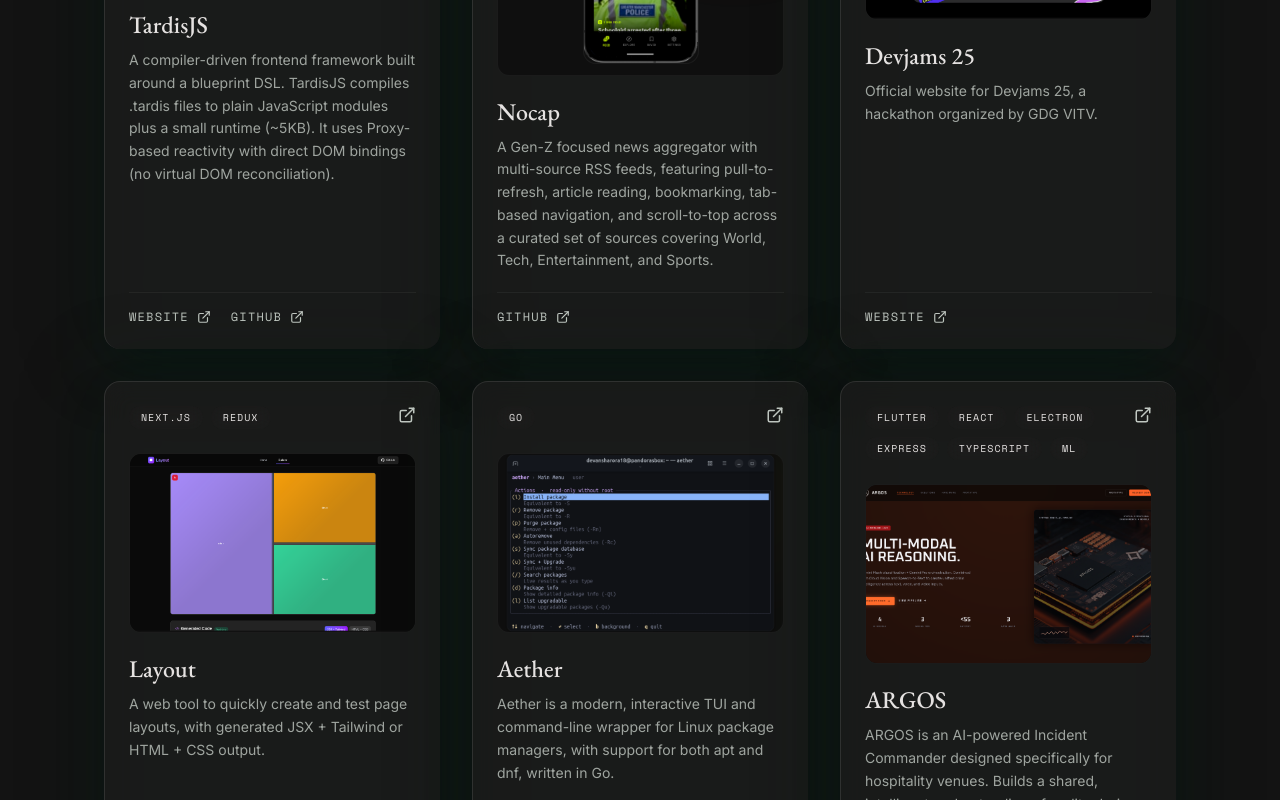
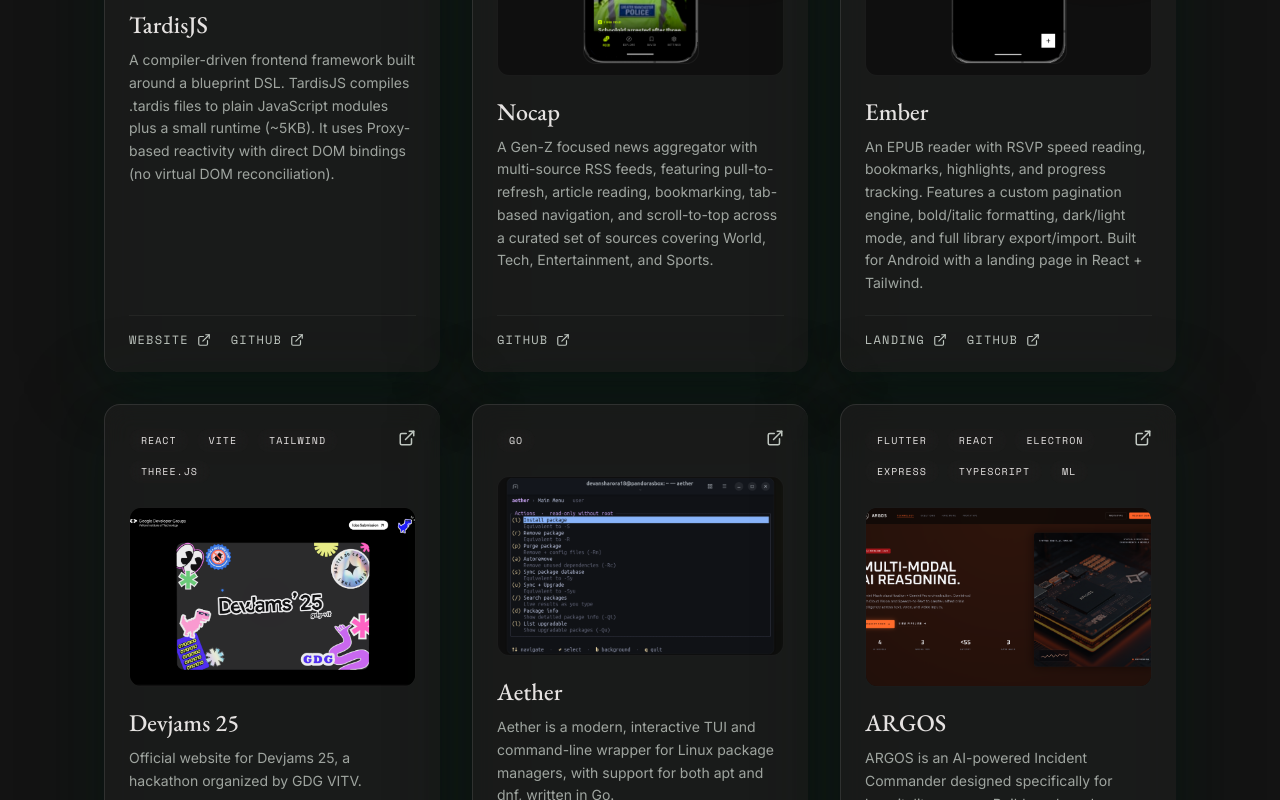
Before and after one commit to devansharora18/portfolio, a React (Vite) app: page / in a window 1280 px wide. Shown: the part 2060-2860 px from the top of the page. Built offline with nearby package versions, Linux system fonts and the light colour scheme.

Commit message:
feat: add ember

```diff
--- a/src/components/ProjectsSection.tsx
+++ b/src/components/ProjectsSection.tsx
@@ -6,6 +6,7 @@
 import colorPaletteImg from "../assets/projects/color-palette/image.png";
 import cpuControllerImg from "../assets/projects/cpu-controller/image.png";
 import rogiSahyogiImg from "../assets/projects/rogi-sahyogi/image.png";
+import emberImg from "../assets/projects/ember/image.png";
 import agrostatImg from "../assets/projects/agrostat/image.png";
 import wt26Img from "../assets/projects/wt26/image.png";
 import argosImg from "../assets/projects/argos/image.png";
@@ -51,23 +52,24 @@
     ],
   },
   {
+    title: "Ember",
+    description:
+      "An EPUB reader with RSVP speed reading, bookmarks, highlights, and progress tracking. Features a custom pagination engine, bold/italic formatting, dark/light mode, and full library export/import. Built for Android with a landing page in React + Tailwind.",
+    image: emberImg,
+    type: "phone",
+    tags: ["Flutter", "Riverpod"],
+    links: [
+      { label: "Landing", href: "https://devansharora18.github.io/ember/" },
+      { label: "GitHub", href: "https://github.com/devansharora18/ember" },
+    ],
+  },
+  {
     title: "Devjams 25",
     description: "Official website for Devjams 25, a hackathon organized by GDG VITV.",
     image: devjams25Img,
     type: "desktop",
     tags: ["React", "Vite", "Tailwind", "Three.js"],
     links: [{ label: "Website", href: "https://devjams.dscvit.com/" }],
-  },
-  {
-    title: "Layout",
-    description: "A web tool to quickly create and test page layouts, with generated JSX + Tailwind or HTML + CSS output.",
-    image: layoutImg,
-    type: "desktop",
-    tags: ["Next.js", "Redux"],
-    links: [
-      { label: "Website", href: "https://layout.devansharora.in" },
-      { label: "GitHub", href: "https://github.com/devansharora18/layout" },
-    ],
   },
   {
     title: "Aether",
@@ -88,6 +90,17 @@
     links: [
       { label: "Website", href: "https://argos-omega.vercel.app/" },
       { label: "GitHub", href: "https://github.com/devansharora18/argos" },
+    ],
+  },
+  {
+    title: "Layout",
+    description: "A web tool to quickly create and test page layouts, with generated JSX + Tailwind or HTML + CSS output.",
+    image: layoutImg,
+    type: "desktop",
+    tags: ["Next.js", "Redux"],
+    links: [
+      { label: "Website", href: "https://layout.devansharora.in" },
+      { label: "GitHub", href: "https://github.com/devansharora18/layout" },
     ],
   },
   {
@@ -151,7 +164,7 @@
   },
 ];
 
-const initialProjectTitles = ["TardisJS", "Nocap", "Devjams 25", "Layout", "Aether", "ARGOS"];
+const initialProjectTitles = ["TardisJS", "Nocap", "Ember", "Devjams 25", "Aether", "ARGOS"];
 
 export default function ProjectsSection() {
   const [showAll, setShowAll] = useState(false);
```
Also changed, not shown: src/assets/projects/ember/image.png (added).
